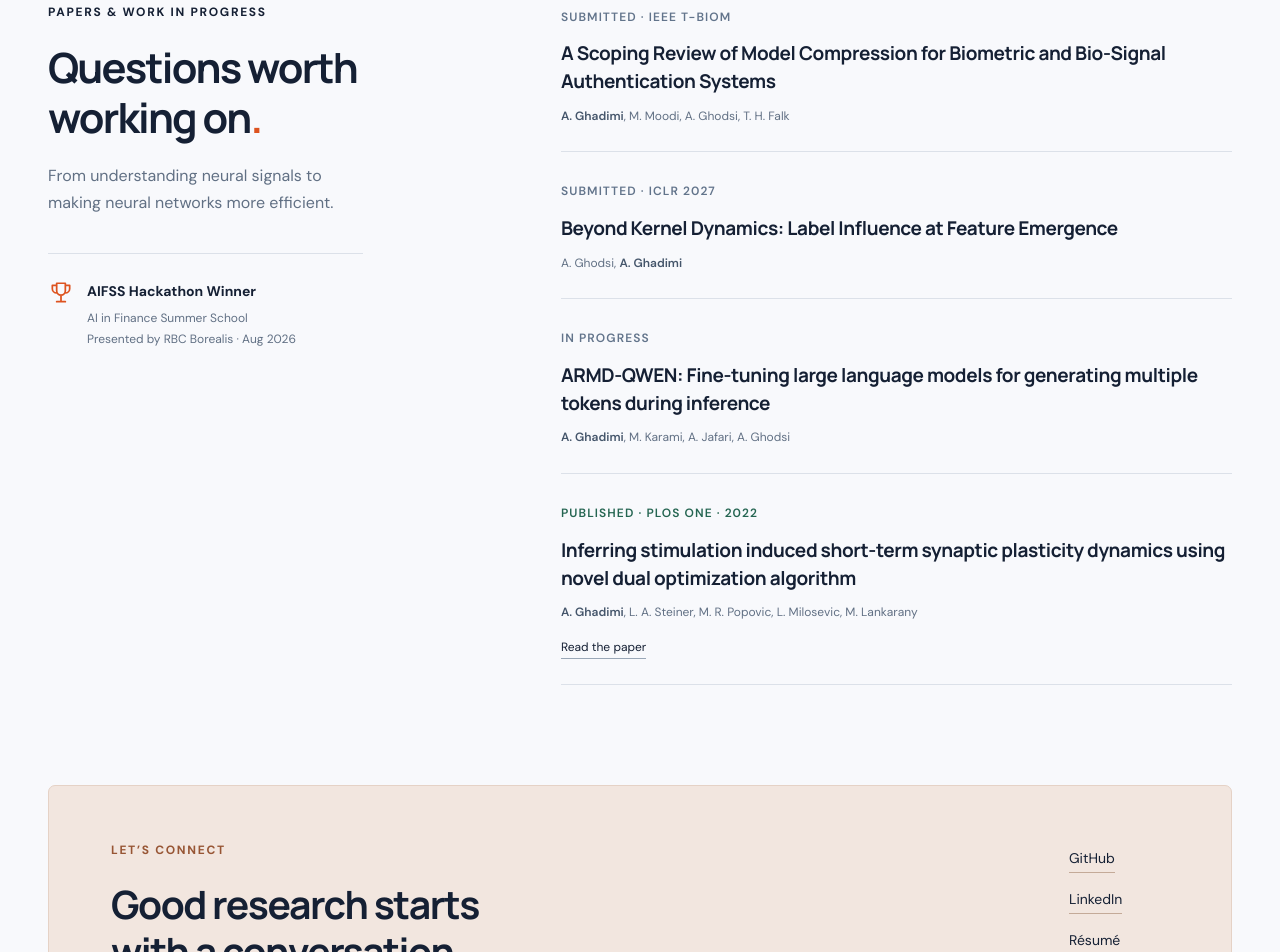
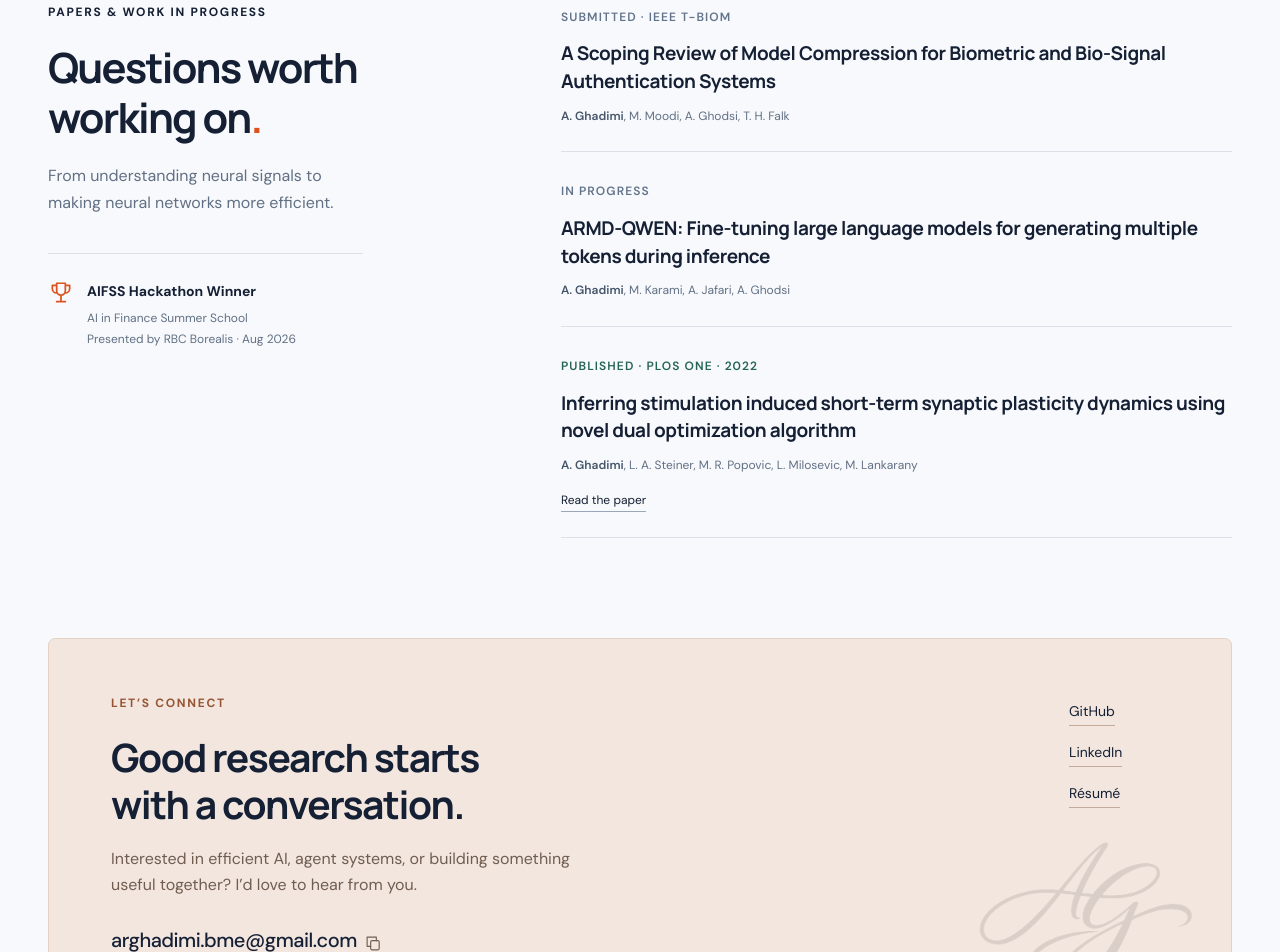
Before and after one commit to Alireza-Ghadimi/Alireza-Ghadimi.github.io, a plain HTML site: page index.html in a window 1280 px wide. Shown: the part 5127-6079 px from the top of the page. Drawn offline with Linux system fonts and the light colour scheme.

Commit message:
Update public resume and remove Beyond Kernel Dynamics

```diff
--- a/index.html
+++ b/index.html
@@ -33,7 +33,7 @@
         <h1 id="hero-title">Alireza<br>Ghadimi<span class="orange">.</span></h1>
         <p class="hero-statement">Making intelligence<br>more <em>efficient.</em></p>
         <p class="hero-description">I explore how language models can do more with less. From efficient attention and multi-token decoding to agents that learn better skills.</p>
-        <div class="hero-actions"><a class="button button-dark" href="#projects">Explore my work</a><a class="button button-outline" href="assets/Alireza-Ghadimi-Resume.pdf" download>Download résumé <svg viewBox="0 0 24 24" aria-hidden="true"><path d="M12 3v12m-4-4 4 4 4-4M5 16v5h14v-5"/></svg></a></div>
+        <div class="hero-actions"><a class="button button-dark" href="#projects">Explore my work</a><a class="button button-outline" href="assets/Alireza-Ghadimi-Resume.pdf?v=f880abfda50b" download>Download résumé <svg viewBox="0 0 24 24" aria-hidden="true"><path d="M12 3v12m-4-4 4 4 4-4M5 16v5h14v-5"/></svg></a></div>
         <div class="hero-location"><svg viewBox="0 0 24 24" aria-hidden="true"><path d="M19 10c0 5-7 11-7 11S5 15 5 10a7 7 0 1 1 14 0Z"/><circle cx="12" cy="10" r="2"/></svg> Toronto / Waterloo, Canada <span class="location-divider">·</span> <a href="https://github.com/Alireza-Ghadimi" target="_blank" rel="noopener noreferrer">GitHub</a></div>
       </div>
       <div class="hero-art">
@@ -92,13 +92,12 @@
       <div class="research-intro"><p class="eyebrow">PAPERS & WORK IN PROGRESS</p><h2 id="research-title">Questions worth<br>working on<span class="orange">.</span></h2><p>From understanding neural signals to making neural networks more efficient.</p><div class="award-note"><svg viewBox="0 0 24 24" aria-hidden="true"><path d="M8 3h8v7a4 4 0 0 1-8 0V3Zm0 2H4v3a4 4 0 0 0 4 4m8-7h4v3a4 4 0 0 1-4 4m-4 2v6m-4 0h8"/></svg><div><strong>AIFSS Hackathon Winner</strong><span>AI in Finance Summer School<br>Presented by RBC Borealis · Aug 2026</span></div></div></div>
       <div class="publication-list">
         <article class="publication"><span class="paper-status">SUBMITTED · IEEE T-BIOM</span><h3>A Scoping Review of Model Compression for Biometric and Bio-Signal Authentication Systems</h3><p><strong>A. Ghadimi</strong>, M. Moodi, A. Ghodsi, T. H. Falk</p></article>
-        <article class="publication"><span class="paper-status">SUBMITTED · ICLR 2027</span><h3>Beyond Kernel Dynamics: Label Influence at Feature Emergence</h3><p>A. Ghodsi, <strong>A. Ghadimi</strong></p></article>
         <article class="publication"><span class="paper-status">IN PROGRESS</span><h3>ARMD-QWEN: Fine-tuning large language models for generating multiple tokens during inference</h3><p><strong>A. Ghadimi</strong>, M. Karami, A. Jafari, A. Ghodsi</p></article>
         <article class="publication"><span class="paper-status published">PUBLISHED · PLOS ONE · 2022</span><h3><a href="https://doi.org/10.1371/journal.pone.0273699" target="_blank" rel="noopener noreferrer">Inferring stimulation induced short-term synaptic plasticity dynamics using novel dual optimization algorithm</a></h3><p><strong>A. Ghadimi</strong>, L. A. Steiner, M. R. Popovic, L. Milosevic, M. Lankarany</p><a class="paper-link" href="https://doi.org/10.1371/journal.pone.0273699" target="_blank" rel="noopener noreferrer">Read the paper</a></article>
       </div>
     </section>
 
-    <section class="contact-section container" id="contact" aria-labelledby="contact-title"><div class="contact-panel"><div><p class="eyebrow">LET’S CONNECT</p><h2 id="contact-title">Good research starts<br>with a conversation.</h2><p>Interested in efficient AI, agent systems, or building something useful together? I’d love to hear from you.</p><a class="contact-email" href="mailto:arghadimi.bme@gmail.com">arghadimi.bme@gmail.com</a><button class="copy-email" type="button" aria-label="Copy email address"><svg viewBox="0 0 24 24" aria-hidden="true"><rect x="8" y="8" width="12" height="13" rx="2"/><path d="M16 8V3H3v13h5"/></svg></button><span class="sr-only" id="copy-status" role="status"></span></div><div class="contact-socials"><a href="https://github.com/Alireza-Ghadimi" target="_blank" rel="noopener noreferrer">GitHub</a><a href="https://www.linkedin.com/in/Alireza-Ghadimi" target="_blank" rel="noopener noreferrer">LinkedIn</a><a href="assets/Alireza-Ghadimi-Resume.pdf" download>Résumé</a></div><span class="contact-decoration signature-mark" aria-hidden="true"><img src="assets/ag-signature.png" alt="" width="1254" height="1254" loading="lazy"></span></div></section>
+    <section class="contact-section container" id="contact" aria-labelledby="contact-title"><div class="contact-panel"><div><p class="eyebrow">LET’S CONNECT</p><h2 id="contact-title">Good research starts<br>with a conversation.</h2><p>Interested in efficient AI, agent systems, or building something useful together? I’d love to hear from you.</p><a class="contact-email" href="mailto:arghadimi.bme@gmail.com">arghadimi.bme@gmail.com</a><button class="copy-email" type="button" aria-label="Copy email address"><svg viewBox="0 0 24 24" aria-hidden="true"><rect x="8" y="8" width="12" height="13" rx="2"/><path d="M16 8V3H3v13h5"/></svg></button><span class="sr-only" id="copy-status" role="status"></span></div><div class="contact-socials"><a href="https://github.com/Alireza-Ghadimi" target="_blank" rel="noopener noreferrer">GitHub</a><a href="https://www.linkedin.com/in/Alireza-Ghadimi" target="_blank" rel="noopener noreferrer">LinkedIn</a><a href="assets/Alireza-Ghadimi-Resume.pdf?v=f880abfda50b" download>Résumé</a></div><span class="contact-decoration signature-mark" aria-hidden="true"><img src="assets/ag-signature.png" alt="" width="1254" height="1254" loading="lazy"></span></div></section>
   </main>
   <footer>
     <div class="container site-footer"><a class="brand signature-brand" href="#about" aria-label="Alireza Ghadimi home"><span class="signature-mark"><img src="assets/ag-signature.png" alt="" width="1254" height="1254" loading="lazy"></span></a><p>© <span id="year">2026</span> Alireza Ghadimi</p><a href="credits.html">Image credits</a><span>Toronto / Waterloo</span></div>
```
Also changed, not shown: 1 other file.
